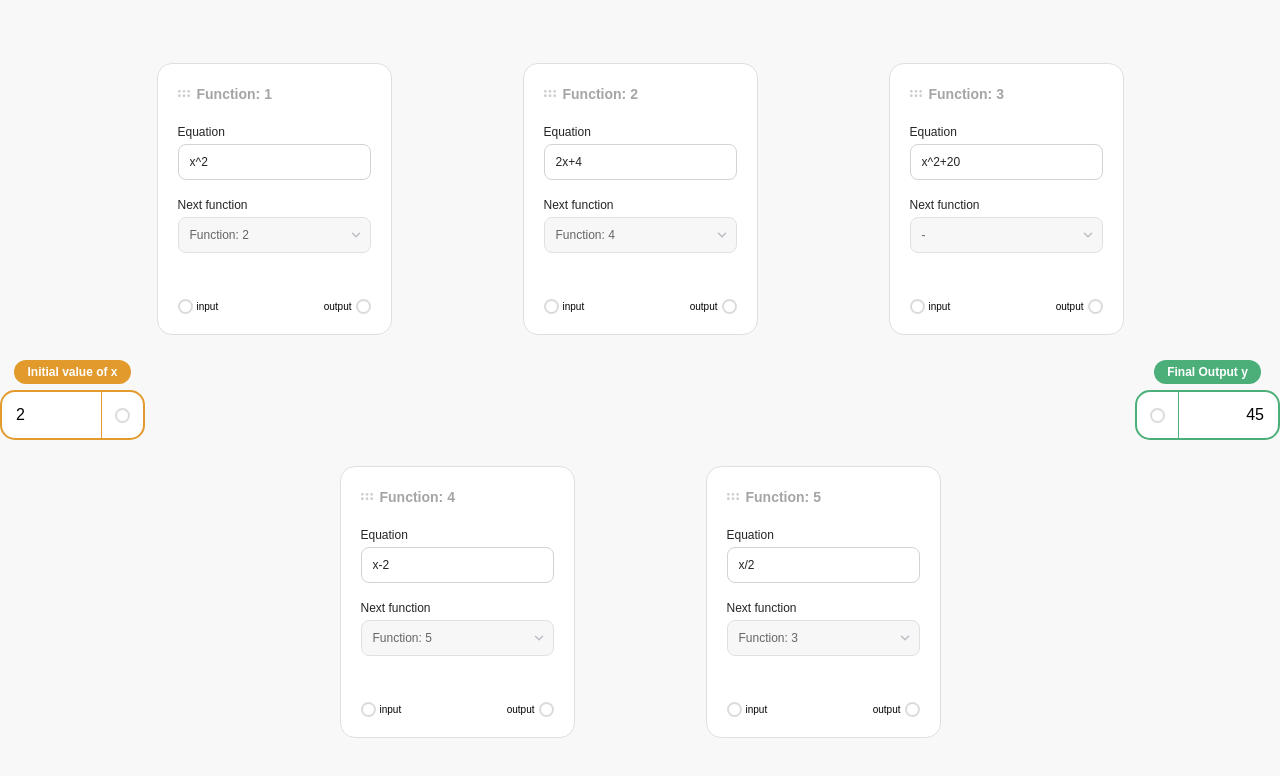
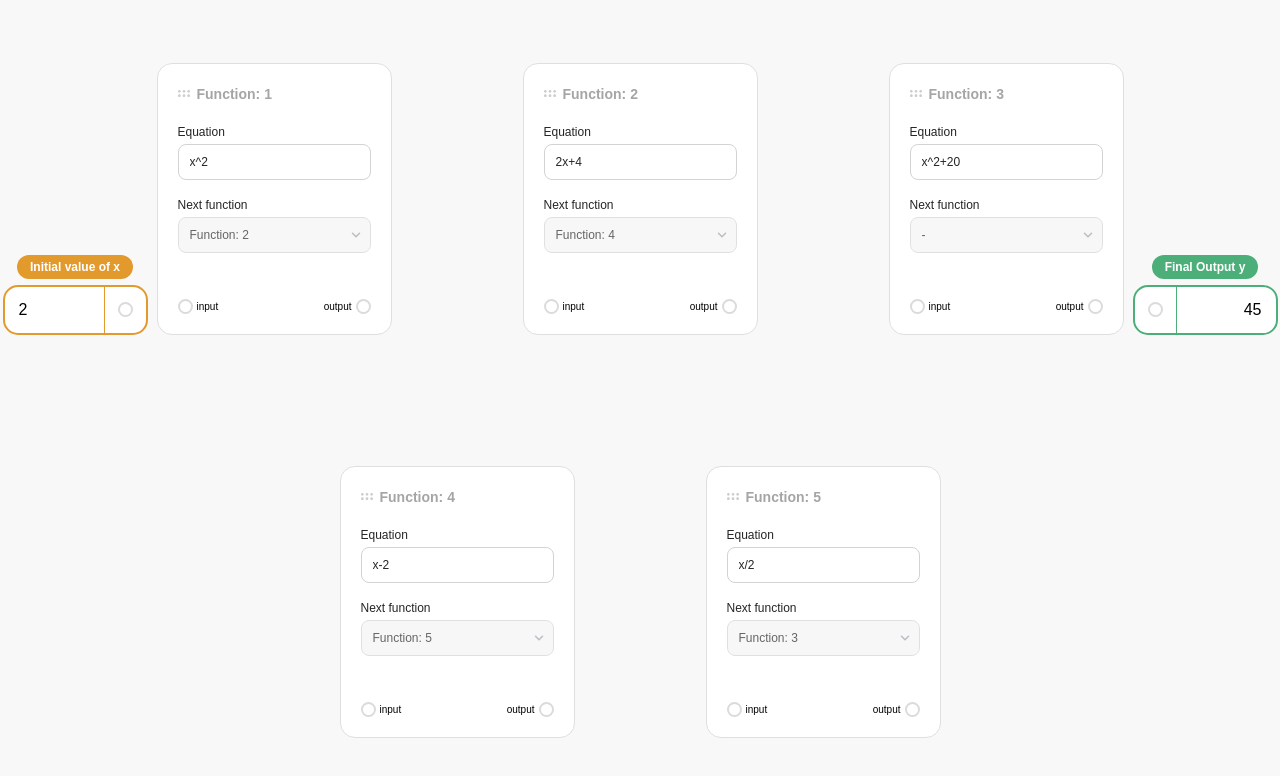
Before and after one commit to awadhesh31st/chained-math-solver, a Next.js app: page / in a window 1280 px wide. Shown: the top 776 px of the page. Built offline with nearby package versions, Linux system fonts and the light colour scheme.

Commit message:
update design position for input and output

```diff
--- a/app/page.tsx
+++ b/app/page.tsx
@@ -78,8 +78,14 @@ const App: React.FC = () => {
 
   return (
     <div className="flex items-center justify-center h-screen">
-      <div className="md:container flex justify-center items-center">
-        <div className="">
+      <div className="md:container">
+        <div className="w-full flex justify-center gap-2">
+          <div className="flex justify-center items-center flex-wrap gap-[131px]">
+            {functions.map((func, index) => {
+              return (
+                <div className="flex" key={index}>
+                  {index === 0 && (
+                    <div className="flex mr-[9px]">
                       <InputOut
                         lable="Initial value of x"
                         value={initialInput}
@@ -87,26 +93,29 @@ const App: React.FC = () => {
                         type="input"
                       />
                     </div>
-        <div className="flex w-full">
-          <div className="flex justify-center items-center flex-wrap gap-[131px]">
-            {functions.map((func, index) => (
+                  )}
                   <FunctionCard
-                key={index}
                     cardNumber={index + 1}
                     id={func.id}
                     equation={func.equation}
                     onEquationChange={handleEquationChange}
                   />
-            ))}
-          </div>
-        </div>
-        <div>
+                  {index === 2 && (
+                    <div className="flex ml-[9px]">
                       <InputOut
                         lable="Final Output y"
-            value={Number.isNaN(finalResult) ? "0" : `${finalResult}`}
+                        value={
+                          Number.isNaN(finalResult) ? "0" : `${finalResult}`
+                        }
                         onChange={handleInputChange}
                         type="output"
                       />
+                    </div>
+                  )}
+                </div>
+              );
+            })}
+          </div>
         </div>
       </div>
     </div>
--- a/components/InputOut.tsx
+++ b/components/InputOut.tsx
@@ -10,7 +10,7 @@ type InputOutType = {
 
 const InputOut: FC<InputOutType> = ({ lable, value, onChange, type }) => {
   return (
-    <div className="flex space-x-4 justify-center items-center flex-col gap-[6px] w-[145px]">
+    <div className="flex space-x-4 justify-end items-center flex-col gap-[6px] w-[145px] h-full">
       <label
         className={`${
           type === "input" ? "bg-[#E29A2D]" : "bg-[#4CAF79]"
```
Lines whose indentation alone changed are shown as unchanged.
